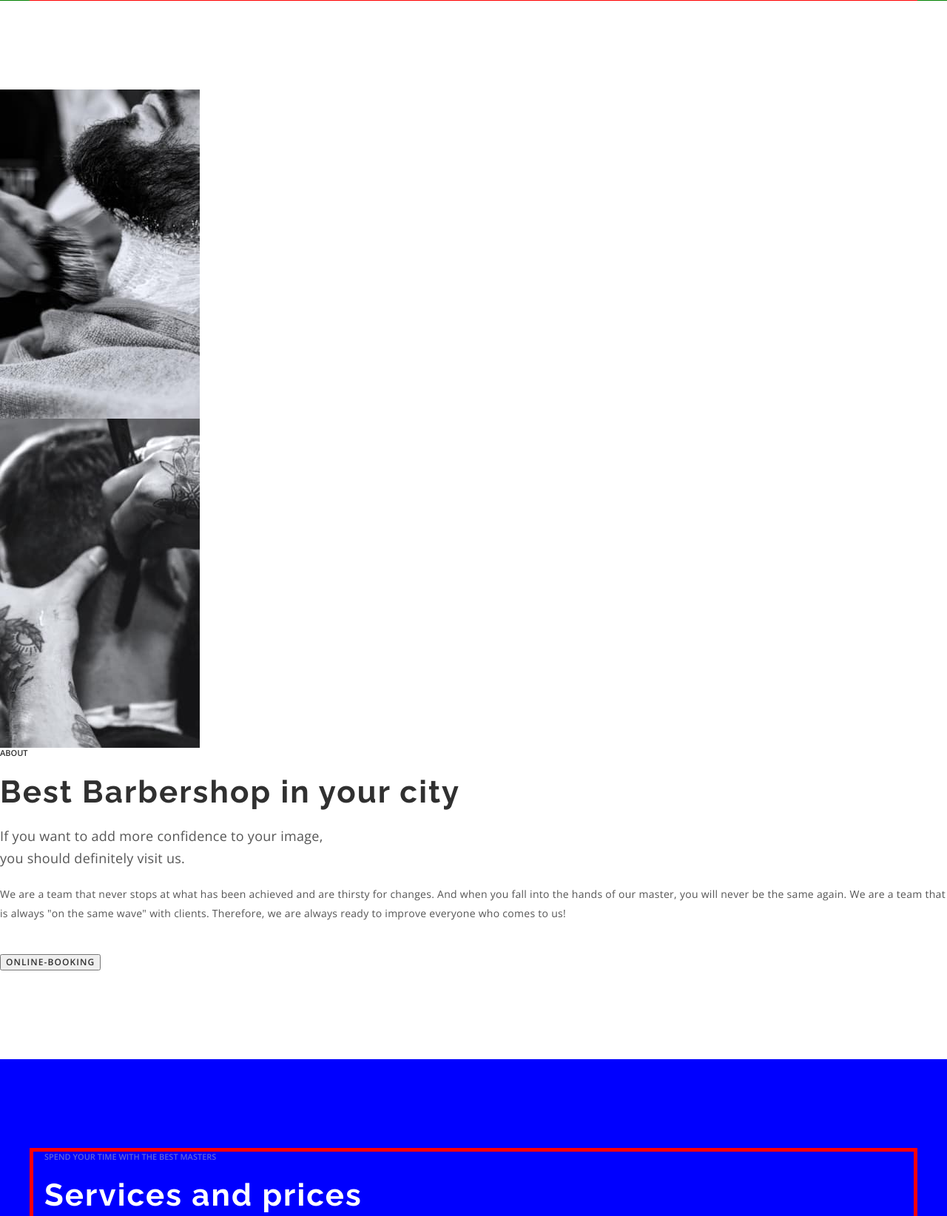
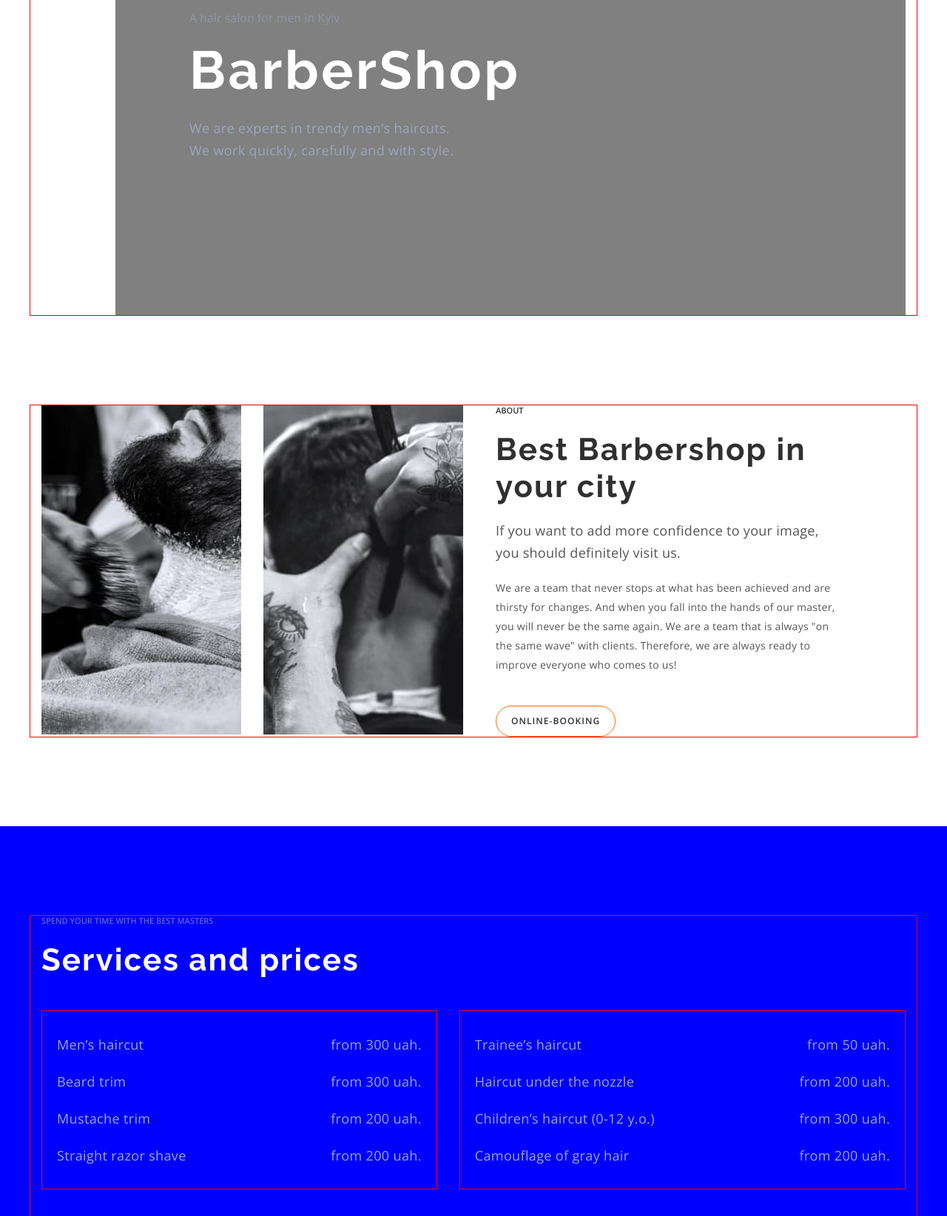
Before and after one commit to Alex-diver/fs84, a plain HTML site: page index.html in a window 1280 px wide. Shown: the part 380-2024 px from the top of the page at 74% size. Drawn offline with nearby package versions, Linux system fonts and the light colour scheme.

Commit message:
Initial commit

```diff
--- a/css/style.css
+++ b/css/style.css
@@ -30,7 +30,7 @@ body {
 	padding-left: 15px;
 	padding-right: 15px;
 
-	border: 5px solid red;
+	border: 1px solid red;
 }
 .list {
 	list-style: none;
@@ -46,6 +46,12 @@ body {
 	letter-spacing: 0.09em;
 	text-transform: uppercase;
 	cursor: pointer;
+	min-width: 160px;
+	background-color: transparent;
+	color: #ffffff;
+	border: 1px solid var(--accent-color);
+	border-radius: 25px;
+	padding: 12px 20px;
 }
 .title {
 	font-family: "Raleway", sans-serif;
@@ -73,7 +79,7 @@ body {
 }
 /* ---------------------Header--------------------- */
 .header {
-	background-color: green;
+	background-color: gray;
 	padding: 32px 0;
 }
 .header-container {
@@ -124,14 +130,24 @@ body {
 }
 /* ---------------------Hero--------------------- */
 .hero {
-	background-color: green;
+}
+.hero-container {
+	display: flex;
+}
+.hero-list {
+	width: 100px;
+}
+.hero-content {
+	background: gray;
+	padding: 272px 100px 208px;
+	flex-grow: 1;
 }
 .hero-link {
 	font-weight: 600;
 	font-size: 11px;
 	line-height: 1.36;
 	letter-spacing: 0.2em;
-	color: #ffffff;
+	color: #303030;
 }
 .hero-link:hover,
 .hero-link:focus {
@@ -161,9 +177,21 @@ body {
 .about {
 	padding: 120px 0;
 }
+.about-container {
+	display: flex;
+}
 .about-list {
+	display: flex;
+	gap: 30px;
+	margin-right: 30px;
+	width: 50%;
+}
+.about-content {
+	width: 50%;
+	max-width: 470px;
 }
 .about-item {
+	width: calc((100% -30px) / 2);
 }
 .about-subtitle {
 	color: var(--secondary-title-color);
@@ -204,11 +232,19 @@ body {
 	color: var(--main-titel-color);
 	margin-bottom: 44px;
 }
+.prices-content {
+	display: flex;
+	gap: 30px;
+	margin-bottom: 44px;
+}
 .prices-list {
 	padding: 30px 20px;
-	border: 5px solid red;
+	border: 1px solid red;
+	flex-grow: 1;
 }
 .prices-item {
+	display: flex;
+	justify-content: space-between;
 }
 .prices-item:not(:last-child) {
 	margin-bottom: var(--basic-margin);
@@ -222,6 +258,8 @@ body {
 }
 .prices-btn {
 	color: #ffffff;
+	display: block;
+	margin: 0 auto;
 }
 /* ---------------------Feature-Benefits--------------------- */
 .benefits {
@@ -259,18 +297,30 @@ body {
 	color: #555555;
 }
 /* ---------------------/Feature-Benefits--------------------- */
-/* ----------------------Team-Barbers------------------------ */
+/* ----------------------Barbers------------------------ */
 .barbers {
+	background: #f7f7f7;
 }
 .barbers-subtitle {
 	color: var(--secondary-title-color);
+	margin-bottom: var(--basic-margin);
 }
 .barbers-title {
 	color: var(--secondary-title-color);
+	margin-bottom: 44px;
 }
 .barbers-list {
+	display: flex;
+	flex-wrap: wrap;
+	/* gap: 30px; */
+	row-gap: 50px;
+	column-gap: 30px;
 }
 .barbers-item {
+	width: calc((100% - 60px) / 3);
+}
+.barbers-content {
+	padding: 30px;
 }
 .barbers-item-title {
 	font-weight: 400;
@@ -279,6 +329,7 @@ body {
 	text-align: center;
 	letter-spacing: 0.02em;
 	color: var(--secondary-title-color);
+	margin-bottom: 8px;
 }
 .barbers-item-text {
 	font-weight: 400;
@@ -292,13 +343,20 @@ body {
 
 /* ---------------------Gallery------------------------ */
 .gallery {
+	padding: 120px 0;
 }
 .gallery-subtitle {
 	color: var(--secondary-title-color);
+	margin-bottom: 44px;
 }
+
 .gallery-list {
+	display: flex;
+	flex-wrap: wrap;
+	gap: 30px;
 }
 .gallery-item {
+	width: calc((100% - 90px) / 4);
 }
 /* ---------------------/Gallery------------------------ */
 /* ---------------------Contact------------------------ */
--- a/index.html
+++ b/index.html
@@ -41,7 +41,7 @@
 		<main>
 			<!-- Hero section -->
 			<section class="hero">
-				<div class="container">
+				<div class="container hero-container">
 					<ul class="hero-list">
 						<li class="hero-item list">
 							<a href="#" target="_blank" rel="noopener noreferrer nofollow" class="hero-link link">Instagram</a>
@@ -50,18 +50,20 @@
 							<a href="#" target="_blank" rel="noopener noreferrer nofollow" class="hero-link link">Youtube</a>
 						</li>
 					</ul>
+					<div class="hero-content">
 						<p class="hero-subtitle">A hair salon for men in Kyiv</p>
 						<h1 class="hero-title title">BarberShop</h1>
 						<p class="hero-description">
 							We are experts in trendy men’s haircuts. We work quickly, carefully and with style.
 						</p>
 					</div>
+				</div>
 			</section>
 			<!-- /Hero section -->
 
 			<!-- About section-->
 			<section class="about">
-				<div class="contai ner">
+				<div class="container about-container">
 					<ul class="about-list">
 						<li class="about-item list"
 							><img src="./img/about-img-1.jpg" alt="Barbershop" width="270" height="445"
@@ -70,15 +72,17 @@
 							><img src="./img/about-img-2.jpg" alt="Barbershop" width="270" height="445"
 						/></li>
 					</ul>
+					<div class="about-content">
 						<p class="about-subtitle subtitle">About</p>
 						<h2 class="about-title title">Best Barbershop in your city</h2>
 						<p class="about-description">
-						<span>If you want to add more confidence to your image, you should definitely visit us.</span>We are a team
-						that never stops at what has been achieved and are thirsty for changes. And when you fall into the hands of
-						our master, you will never be the same again. We are a team that is always "on the same wave" with clients.
-						Therefore, we are always ready to improve everyone who comes to us!
+							<span>If you want to add more confidence to your image, you should definitely visit us.</span>We are a
+							team that never stops at what has been achieved and are thirsty for changes. And when you fall into the
+							hands of our master, you will never be the same again. We are a team that is always "on the same wave"
+							with clients. Therefore, we are always ready to improve everyone who comes to us!
 						</p>
 						<button type="button" class="about-btn btn">ONLINE-BOOKING</button>
+					</div>
 				</div>
 			</section>
 			<!-- /About section-->
@@ -88,6 +92,7 @@
 				<div class="container">
 					<p class="prices-subtitle subtitle">Spend your time with the best masters</p>
 					<h2 class="prices-title title">Services and prices</h2>
+					<div class="prices-content">
 						<ul class="prices-list list">
 							<li class="prices-item">
 								<p class="prices-item-text">Men’s haircut</p>
@@ -124,6 +129,7 @@
 								<p class="prices-item-text">from 200 uah.</p>
 							</li>
 						</ul>
+					</div>
 					<button type="button" class="prices-btn btn">online-booking</button>
 				</div>
 			</section>
@@ -131,6 +137,7 @@
 
 			<!-- Section Feature -->
 			<section class="benefits">
+				<div class="container">
 					<ul class="benefits-list list">
 						<li class="benefits-item">
 							<span>600</span>
@@ -154,33 +161,43 @@
 					<p class="benefits-description"
 						>Only good things are said about us. But it's better to see and feel 1 time than read 10 times.
 					</p>
+				</div>
 			</section>
 			<!-- /Section Feature -->
-			<!-- Section Team -->
+			<!-- Section Barbers -->
 			<section class="barbers">
+				<div class="container">
 					<p class="barbers-subtitle subtitle">For true enjoyers of the atmosphere</p>
 					<h2 class="barbers-title title">Our barbers</h2>
 					<ul class="barbers-list list">
 						<li class="barbers-item">
 							<img src="./img/barber-team-1.jpg" alt="barber work" width="370" height="346" />
+							<div class="barbers-content">
 								<h3 class="barbers-item-title">John Smith</h3>
 								<p class="barbers-item-text">Extreme Barber</p>
+							</div>
 						</li>
 						<li class="barbers-item">
 							<img src="./img/barber-team-2.jpg" alt="barber work" width="370" height="346" />
+							<div class="barbers-content">
 								<h3 class="barbers-item-title">Michele Doe</h3>
 								<p class="barbers-item-text">Extreme Barber</p>
+							</div>
 						</li>
 						<li class="barbers-item">
 							<img src="./img/barber-team-3.jpg" alt="barber work" width="370" height="346" />
+							<div class="barbers-content">
 								<h3 class="barbers-item-title">Alan Black</h3>
 								<p class="barbers-item-text">Extreme Barber</p>
+							</div>
 						</li>
 					</ul>
+				</div>
 			</section>
-			<!-- /Section Team -->
+			<!-- /Section Barbers -->
 			<!-- Section Gallery -->
 			<section class="gallery">
+				<div class="container">
 					<p class="gallery-subtitle subtitle">In Latin, "barba" means "beard"</p>
 					<h2 class="visually-hidden">Gellery</h2>
 					<ul class="gallery-list list">
@@ -189,6 +206,7 @@
 						<li class="gallery-item"><img src="./img/gellery-3.jpg" alt="barber work" width="270" height="360" /></li>
 						<li class="gallery-item"><img src="./img/gellery-4.jpg" alt="barber work" width="270" height="360" /></li>
 					</ul>
+				</div>
 			</section>
 			<!-- /Section Gallery -->
 			<section><h2>Online-booking</h2></section>
```
Lines whose indentation alone changed are shown as unchanged.
